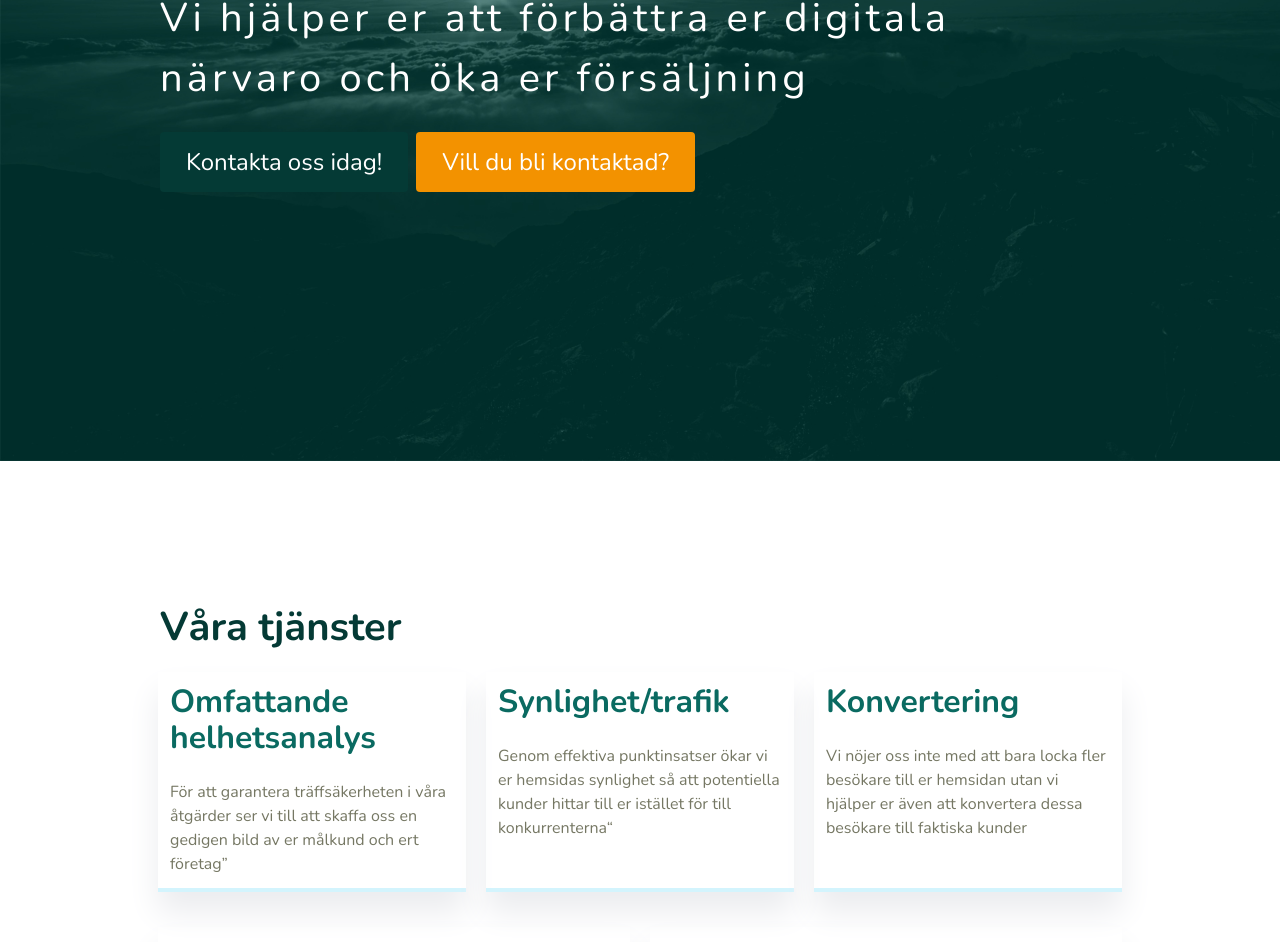
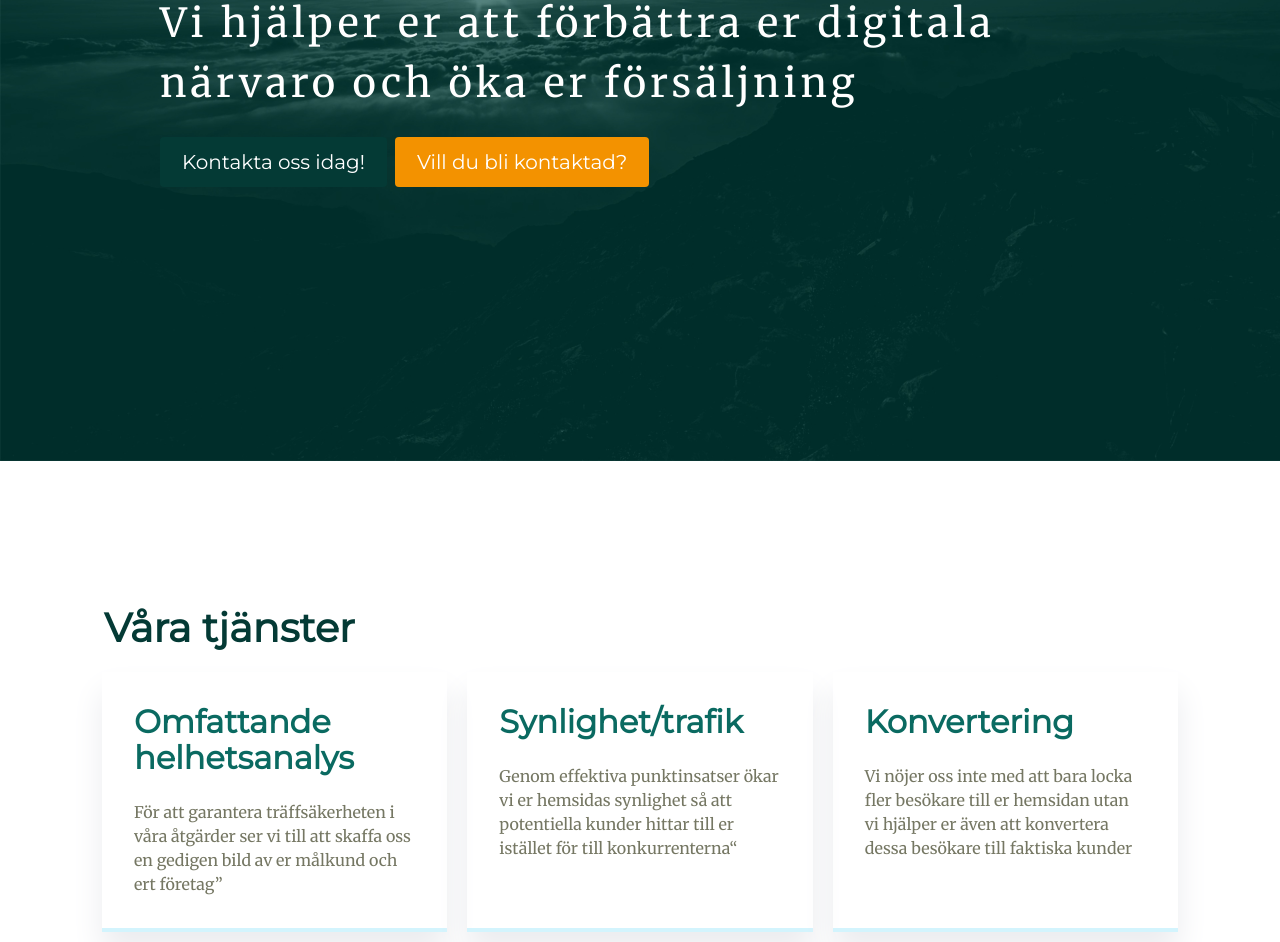
Before and after one commit to codebyjonas/digitalframgang.com, a React (Create React App) app: page / in a window 1280 px wide. Shown: the part 339-1281 px from the top of the page. Built offline with nearby package versions, Linux system fonts and the light colour scheme.

Commit message:
small fixes

```diff
--- a/src/App.css
+++ b/src/App.css
@@ -1,3 +1,4 @@
+
 .App {
     text-align: center;
 }
--- a/src/App.js
+++ b/src/App.js
@@ -5,7 +5,7 @@ import Services from './components/Services'
 import Why from './components/Why'
 import AboutUs from './components/AboutUs'
 import './App.scss'
-import How from './components/How'
+import Footer from './components/Footer'
 import SubHero from './components/SubHero'
 import Contact from './components/Contact'
 
@@ -18,6 +18,7 @@ const App = () => (
         <SubHero />
         <AboutUs />
         <Contact />
+        <Footer />
     </>
 )
 
--- a/src/App.scss
+++ b/src/App.scss
@@ -1,7 +1,7 @@
 @charset "utf-8";
 
 // Import a Google Font
-@import url('https://fonts.googleapis.com/css?family=Nunito:400,700');
+@import url('https://fonts.googleapis.com/css?family=Merriweather|Montserrat&display=swap');
 
 // Set your brand colors
 $purple: #8a4d76;
@@ -14,9 +14,9 @@ $green-light: #0a6a61;
 $orange: #f39200;
 $blue-light: #d3f4fd;
 
-
 // Update Bulma's global variables
-$family-sans-serif: 'Nunito', sans-serif;
+$family-sans-serif: 'Merriweather', sans-serif;
+$family-secondary: 'Montserrat', sans-serif;
 $grey-dark: $brown;
 $grey-light: $beige-light;
 $primary: $green;
@@ -29,6 +29,7 @@ $body-background-color: white;
 $control-border-width: 2px;
 $input-border-color: transparent;
 $input-shadow: none;
+$footer-padding: 12rem;
 
 // Import only what you need from Bulma
 @import '../node_modules/bulma/sass/utilities/_all.sass';
@@ -44,10 +45,15 @@ $input-shadow: none;
 @import '../node_modules/bulma/sass/form/_all.sass';
 
 //importing other style files
-@import'./style/hero.scss';
+@import './style/hero.scss';
+
+// Setting font
+.title,
+.button {
+    font-family: $family-secondary;
+}
 
 // Setting colors for titles
-
 .title.is-2 {
     color: $green;
 }
@@ -55,7 +61,7 @@ $input-shadow: none;
     color: $green-light;
 }
 
-.large-spacing{
+.large-spacing {
     letter-spacing: 4px;
     line-height: 150%;
 }
@@ -64,26 +70,27 @@ $input-shadow: none;
 }
 
 .card-shadow {
+    box-shadow: 0px 20px 30px #ebecef;
     border-bottom: 4px solid $blue-light;
     margin: 10px;
     margin-bottom: 25px;
+    padding: 2rem;
     position: relative;
-    box-shadow:0px 20px 30px #EBECEF;
 }
 
-.why-section{
+.why-section {
     background-color: #f3f3f3dd;
 }
 
-.input  {
+.input {
     background-color: #dddcdc;
 }
 
-.textarea  {
+.textarea {
     background-color: #dddcdc;
 }
 
-.navbar{
+.navbar {
     position: absolute;
     background-color: transparent;
 }
@@ -94,7 +101,7 @@ $input-shadow: none;
     position: relative;
 }
 
-.is-header-text{
+.is-header-text {
     color: white;
-    letter-spacing: 5px
+    letter-spacing: 5px;
 }
--- /dev/null
+++ b/src/components/Footer.js
@@ -0,0 +1,21 @@
+import React from 'react'
+
+const Footer = () => (
+    <footer className='section is-medium'>
+        <div className='content has-text-centered'>
+            <p>
+                <strong>Bulma</strong> by{' '}
+                <a href='https://jgthms.com'>Jeremy Thomas</a>. The source code
+                is licensed
+                <a href='http://opensource.org/licenses/mit-license.php'>MIT</a>
+                . The website content is licensed{' '}
+                <a href='http://creativecommons.org/licenses/by-nc-sa/4.0/'>
+                    CC BY NC SA 4.0
+                </a>
+                .
+            </p>
+        </div>
+    </footer>
+)
+
+export default Footer
--- a/src/components/Header.js
+++ b/src/components/Header.js
@@ -1,7 +1,11 @@
 import React from 'react'
 
 const Header = () => (
-    <nav className='navbar is-transparent is-fixed-top' role='navigation' aria-label='main navigation'>
+    <nav
+        className='navbar is-transparent is-fixed-top'
+        role='navigation'
+        aria-label='main navigation'
+    >
         <div className='navbar-brand'>
             <h1 className='navbar-item'>Tell.se</h1>
             <a
--- a/src/components/Hero.js
+++ b/src/components/Hero.js
@@ -10,8 +10,10 @@ const Hero = () => (
                     försäljning
                 </h2>
                 <div className='buttons'>
-                    <a className='button is-primary is-large'>Kontakta oss idag!</a>
-                    <a className='button is-link is-large'>
+                    <a className='button is-primary is-medium'>
+                        Kontakta oss idag!
+                    </a>
+                    <a className='button is-link is-medium'>
                         Vill du bli kontaktad?
                     </a>
                 </div>
--- a/src/components/Services.js
+++ b/src/components/Services.js
@@ -3,9 +3,9 @@ import { IoIosAnalytics } from 'react-icons/io'
 
 const Services = () => (
     <section className='section is-medium'>
-        <div className='container'>
+        <div className='container is-fluid'>
             <h1 className='title is-2'>Våra tjänster</h1>
-        {/*}    <h2 className='subtitle'>
+            {/*}    <h2 className='subtitle'>
                 Vi erbjuder en hel del bra tjänster inom SEO och
                 konverteringsoptimering
             </h2> */}
@@ -20,7 +20,6 @@ const Services = () => (
                     </p>
                 </div>
                 <div className='column card-shadow'>
-
                     <h2 className='title is-3'>Synlighet/trafik</h2>
                     <p>
                         Genom effektiva punktinsatser ökar vi er hemsidas
```
